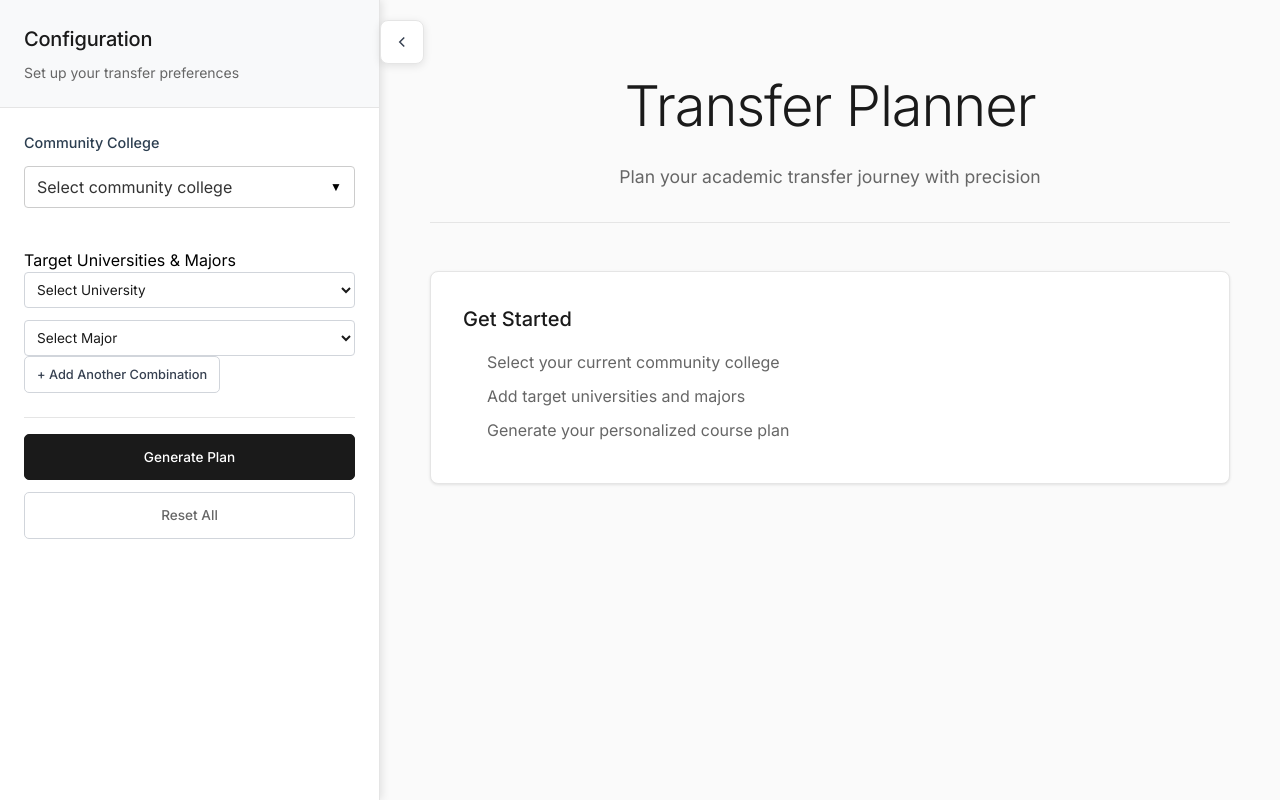
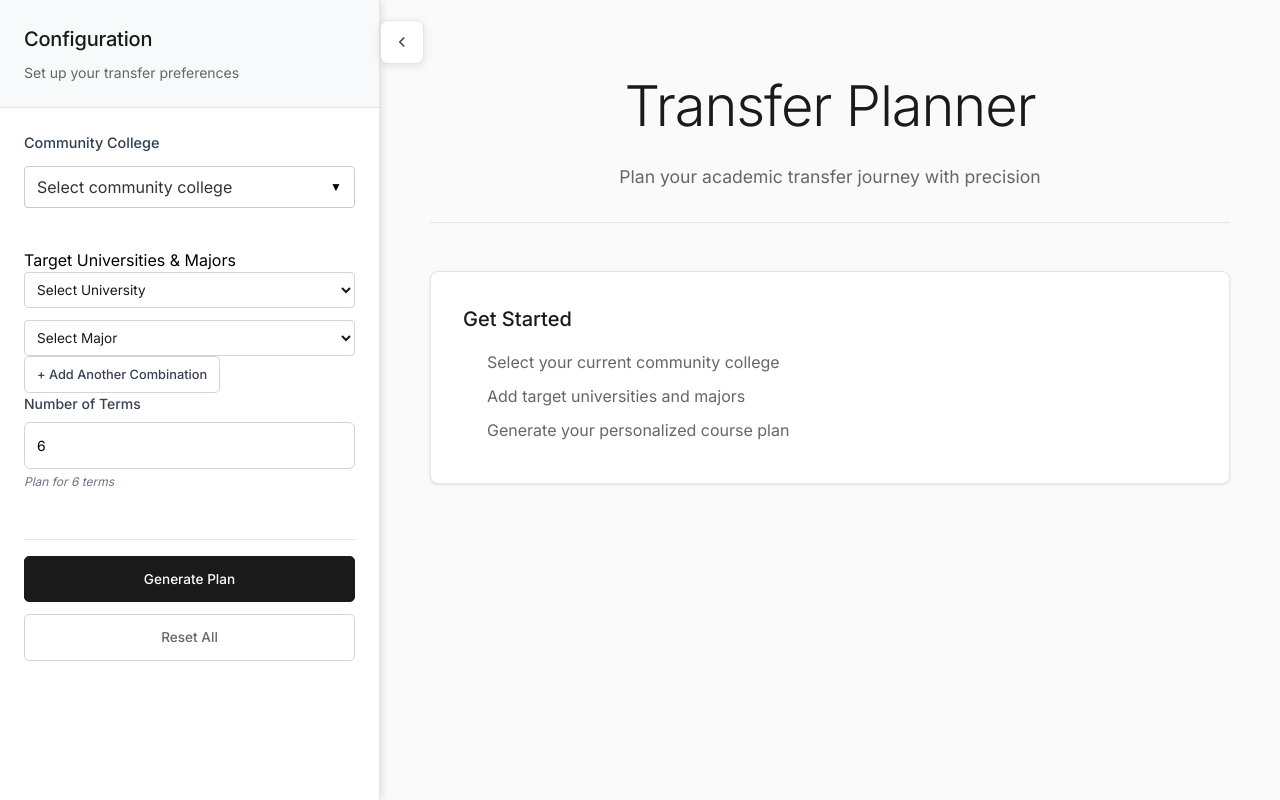
Before and after one commit to dnhan1707/better-transfer-frontend, a Next.js app: page / in a window 1280 px wide. Built offline with nearby package versions, Linux system fonts and the light colour scheme.

Commit message:
Add term choosing

```diff
--- a/src/app/components/InputFormContainer.jsx
+++ b/src/app/components/InputFormContainer.jsx
@@ -2,6 +2,7 @@ import ActionButtons from "./ActionButtons";
 import CommunityCollegeSelection from "./CommunityCollegeSelection";
 import InputFormError from "./InputFormError";
 import PairSelection from "./PairSelection";
+import TermSetting from "./TermSetting";
 
 export default function InputFormContainer({
     errorMessage,
@@ -16,6 +17,8 @@ export default function InputFormContainer({
     colleges,
     handleSearch,
     clearAll,
+    numberOfSemester,
+    setNumberOfTerm,
     isCompact = false
 }){
     return (
@@ -42,6 +45,10 @@ export default function InputFormContainer({
                     majors={majors}
                     isCompact={isCompact}
                 />
+                <TermSetting
+                    numberOfSemester={numberOfSemester}
+                    setNumberOfTerm={setNumberOfTerm}
+                ></TermSetting>
                 <ActionButtons
                     handleSearch={handleSearch}
                     clearAll={clearAll}
--- a/src/app/components/PlannerHeader.jsx
+++ b/src/app/components/PlannerHeader.jsx
@@ -108,10 +108,10 @@ export default function PlannerHeader({ data, completedCount, totalCourses, onBa
         }
 
         .progress-bar-mini {
-          width: 50px;
-          height: 3px;
+          width: 80px;
+          height: 6px;
           background: #e5e7eb;
-          border-radius: 1.5px;
+          border-radius: 3px;
           overflow: hidden;
         }
 
--- /dev/null
+++ b/src/app/components/TermSetting.jsx
@@ -0,0 +1,122 @@
+export default function TermSetting({
+    setNumberOfTerm,
+    numberOfSemester
+}) {
+    const handleTermChange = (e) => {
+        const value = parseInt(e.target.value) || 0;
+        if (value >= 1 && value <= 12) { // Reasonable limits
+            setNumberOfTerm(value);
+        }
+    };
+
+    return (
+        <div className="term-setting-container">
+            <div className="input-group">
+                <label htmlFor="term-input" className="input-label">
+                    Number of Terms
+                </label>
+                <div className="input-wrapper">
+                    <input
+                        id="term-input"
+                        type="number"
+                        value={numberOfSemester}
+                        onChange={handleTermChange}
+                        min="1"
+                        max="12"
+                        placeholder="Enter number of terms"
+                        className="term-input"
+                    />
+                    <span className="input-hint">
+                        Plan for {numberOfSemester} term{numberOfSemester !== 1 ? 's' : ''}
+                    </span>
+                </div>
+            </div>
+
+            <style jsx>{`
+                .term-setting-container {
+                    margin-bottom: 1.5rem;
+                }
+
+                .input-group {
+                    display: flex;
+                    flex-direction: column;
+                    gap: 0.5rem;
+                }
+
+                .input-label {
+                    font-size: 0.875rem;
+                    font-weight: 500;
+                    color: #374151;
+                    margin: 0;
+                }
+
+                .input-wrapper {
+                    display: flex;
+                    flex-direction: column;
+                    gap: 0.25rem;
+                }
+
+                .term-input {
+                    width: 100%;
+                    padding: 0.75rem;
+                    border: 1px solid #d1d5db;
+                    border-radius: 6px;
+                    font-size: 0.875rem;
+                    background: #ffffff;
+                    transition: all 0.2s ease;
+                    font-family: inherit;
+                }
+
+                .term-input:focus {
+                    outline: none;
+                    border-color: #3b82f6;
+                    box-shadow: 0 0 0 3px rgba(59, 130, 246, 0.1);
+                }
+
+                .term-input:hover {
+                    border-color: #9ca3af;
+                }
+
+                .term-input::placeholder {
+                    color: #9ca3af;
+                }
+
+                .input-hint {
+                    font-size: 0.75rem;
+                    color: #6b7280;
+                    font-style: italic;
+                }
+
+                /* Number input styling */
+                .term-input::-webkit-outer-spin-button,
+                .term-input::-webkit-inner-spin-button {
+                    -webkit-appearance: none;
+                    margin: 0;
+                }
+
+                .term-input[type=number] {
+                    -moz-appearance: textfield;
+                }
+
+                @media (max-width: 768px) {
+                    .term-setting-container {
+                        margin-bottom: 1.25rem;
+                    }
+
+                    .term-input {
+                        padding: 0.625rem;
+                        font-size: 0.8rem;
+                    }
+
+                    .input-label {
+                        font-size: 0.8rem;
+                    }
+
+                    .input-hint {
+                        font-size: 0.7rem;
+                    }
+                }
+            `}</style>
+        </div>
+    );
+}
--- a/src/app/page.js
+++ b/src/app/page.js
@@ -19,6 +19,7 @@ export default function Home() {
   const [sidebarOpen, setSidebarOpen] = useState(true)
   const [isLoading, setIsLoading] = useState(false)
   const [loadingMessage, setLoadingMessage] = useState("")
+  const [numberOfterm, setNumberOfTerm] = useState(6)
 
   const handleDataUpdate = (newData) => {
     setCourseData(newData);
@@ -92,6 +93,12 @@ export default function Home() {
       return
     }
 
+    if (numberOfterm <= 0) {
+      setErrorMessage("Please set at least one semester")
+      setIsLoading(false)
+      return
+    }
+
     // Cycle through loading messages
     let messageIndex = 0;
     setLoadingMessage(loadingMessages[messageIndex]);
@@ -108,7 +115,7 @@ export default function Home() {
           major_id: pair.major_id,
           university_id: pair.university_id
         })),
-        number_of_terms: 8
+        number_of_terms: numberOfterm
       }
       const fetchedData = await fetchTransferPlan(transferRequest)
 
@@ -172,6 +179,8 @@ export default function Home() {
           colleges={college}
           handleSearch={handleSearch}
           clearAll={clearAll}
+          numberOfSemester={numberOfterm}
+          setNumberOfTerm={setNumberOfTerm}
           isCompact={true}
         />
       </div>
```
